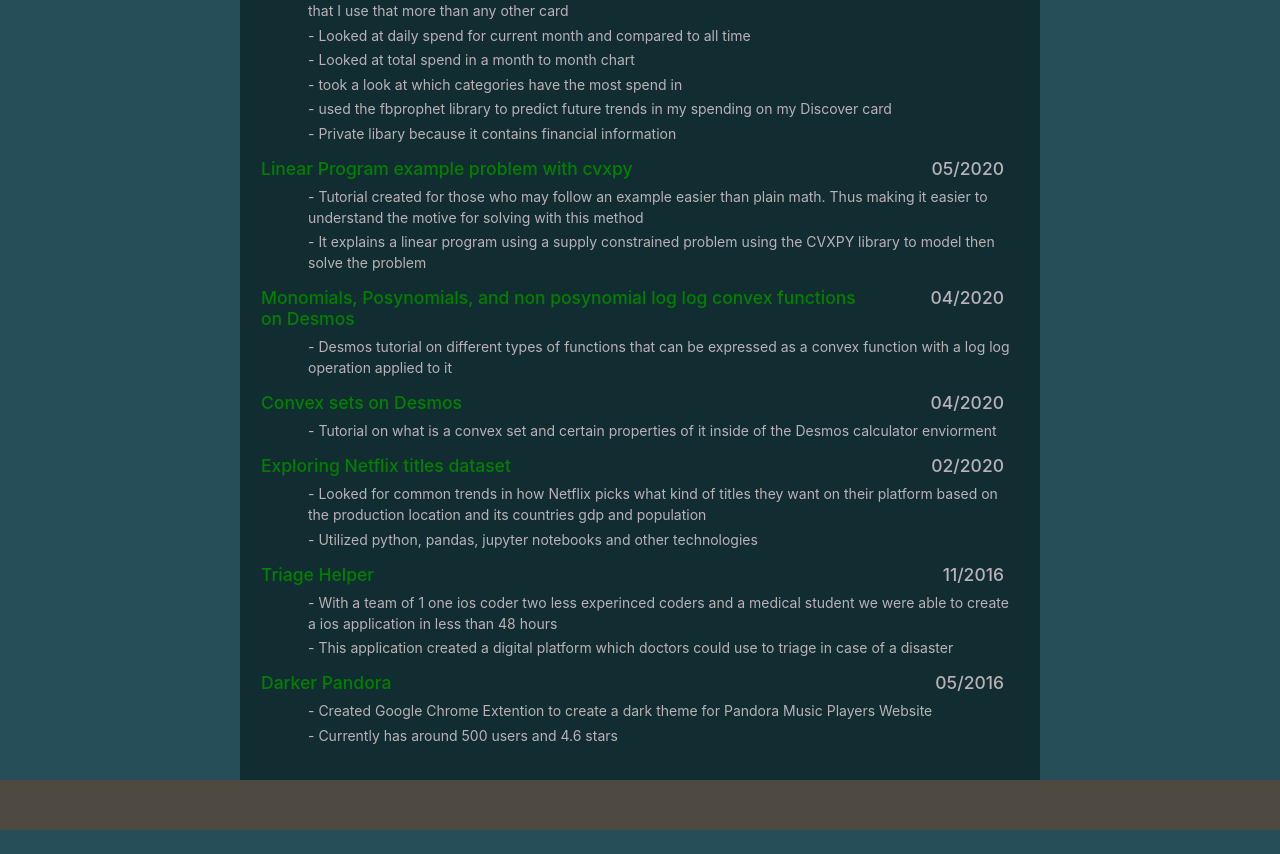
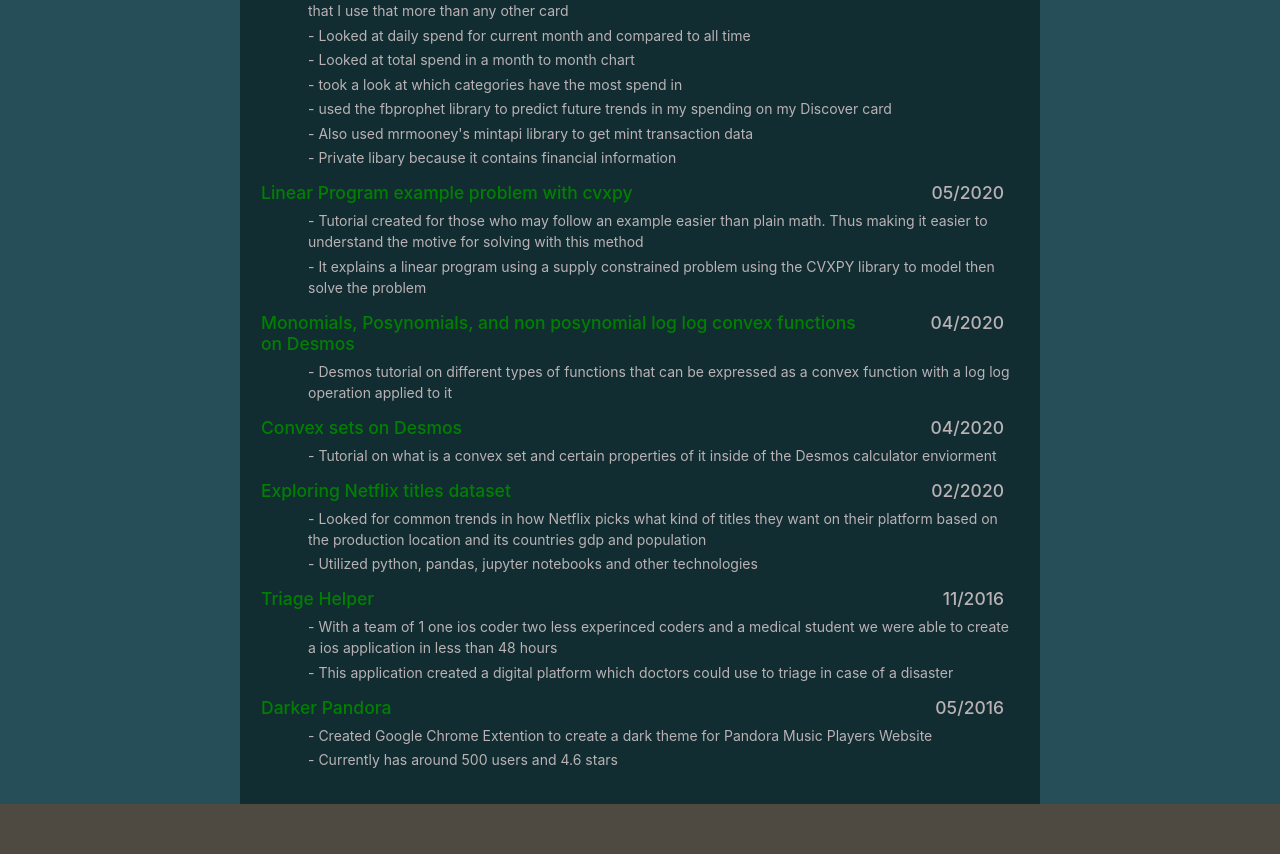
Before and after one commit to kevkevinpal/kevins-website, a React (Create React App) app: page / in a window 1280 px wide. Shown: the part 1063-1917 px from the top of the page. Before the commit the page ends 1893 px from the top, so only its background shows below. Built offline with nearby package versions, Linux system fonts and the light colour scheme; no server answers.

Commit message:
added comment on the mrmooney's mintapi library

```diff
--- a/src/Components/Projects/projectConstants.js
+++ b/src/Components/Projects/projectConstants.js
@@ -11,6 +11,7 @@ export const projectInfo = [
 			"Looked at total spend in a month to month chart",
 			"took a look at which categories have the most spend in",
 			"used the fbprophet library to predict future trends in my spending on my Discover card",
+			"Also used mrmooney's mintapi library to get mint transaction data",
 			"Private libary because it contains financial information",
 		],
 	},
```
